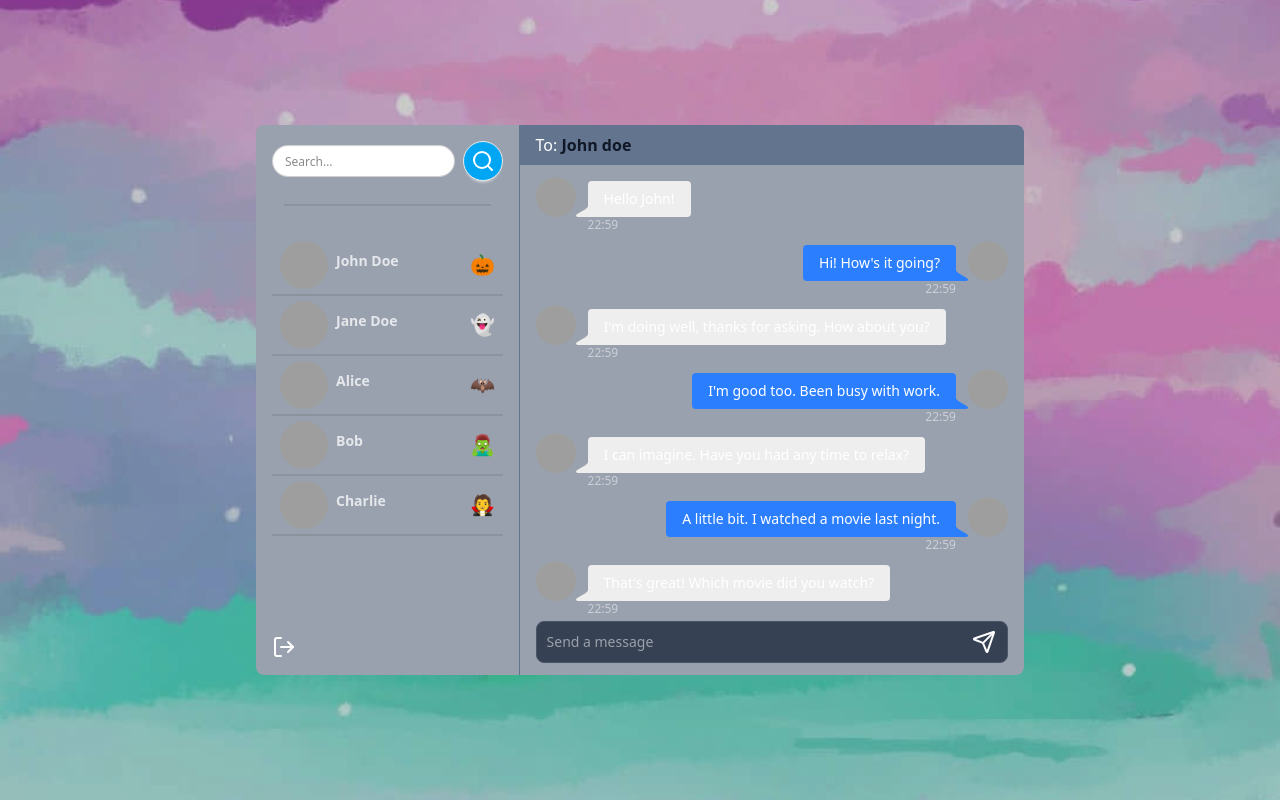
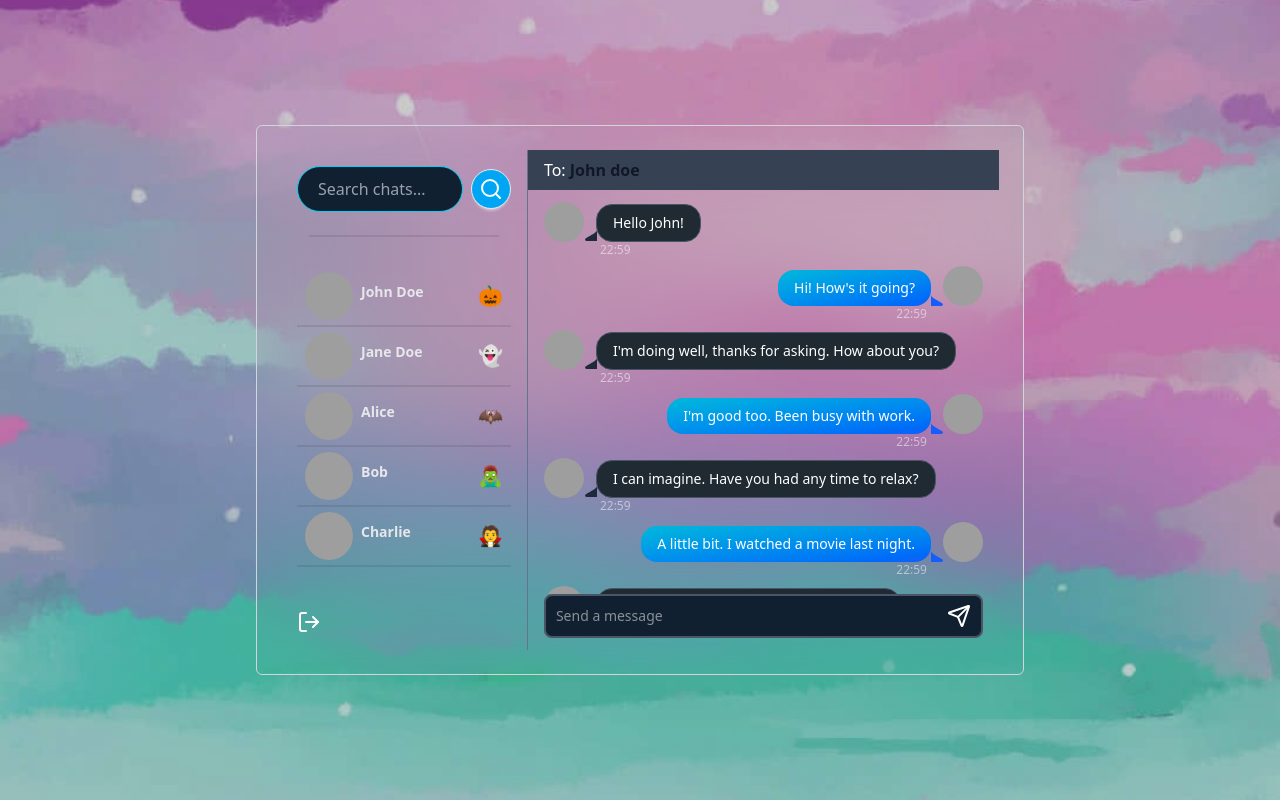
Before and after one commit to kuhelii/PERN-chat-app, a React (Vite) app in the folder frontend/: page / in a window 1280 px wide. Built offline with nearby package versions, Linux system fonts and the light colour scheme; grey boxes are pictures that could not be loaded.

Commit message:
feat: enhance message components with improved styling and avatars; update layout in login and signup pages

```diff
--- a/frontend/src/components/messages/Message.tsx
+++ b/frontend/src/components/messages/Message.tsx
@@ -1,21 +1,37 @@
 const Message = ({ message }: { message?: any }) => {
 	const fromMe = message.fromMe;
 	const chatClass = fromMe ? "chat-end" : "chat-start";
+
 	const img = fromMe
 		? "https://avatar.iran.liara.run/public/boy?username=johndoe"
 		: "https://avatar.iran.liara.run/public/boy?username=janedoe";
 
-	const bubbleBg = fromMe ? "bg-blue-500" : "";
+	const isFromMe = message.fromMe;
+
+	const bubbleBase =
+		"text-white text-sm md:text-md px-4 py-2 rounded-2xl max-w-xs md:max-w-md relative";
+
+	const bubbleStyles = isFromMe
+		? "bg-gradient-to-br from-cyan-500 to-blue-600 before:bg-blue-600"
+		: "bg-[#1f2a32] border border-gray-600 before:bg-[#1f2a38]";
+
 	return (
 		<div className={`chat ${chatClass}`}>
 			<div className='hidden md:block chat-image avatar'>
 				<div className='w-6 md:w-10 rounded-full'>
-					<img alt='Tailwind CSS chat bubble component' src={img} />
+					<img alt='User avatar' src={img} />
 				</div>
 			</div>
-			<p className={`chat-bubble text-white ${bubbleBg} text-sm md:text-md`}>{message.body}</p>
-			<span className='chat-footer opacity-50 text-xs flex gap-1 items-center text-white'>22:59</span>
+
+			<div className={`chat-bubble ${bubbleBase} ${bubbleStyles}`}>
+				{message.body}
+			</div>
+
+			<span className='chat-footer opacity-50 text-[10px] md:text-xs flex gap-1 items-center text-white px-1'>
+				22:59
+			</span>
 		</div>
 	);
 };
+
 export default Message;
--- a/frontend/src/components/messages/MessageContainer.tsx
+++ b/frontend/src/components/messages/MessageContainer.tsx
@@ -8,7 +8,7 @@ const MessageContainer = () => {
 		<div className='w-full flex flex-col'>
 			<>
 				{/* Header */}
-				<div className='bg-slate-500 px-4 py-2 mb-2'>
+				<div className='bg-gray-700 px-4 py-2 mb-2'>
 					<span className='label-text'>To:</span> <span className='text-gray-900 font-bold'>John doe</span>
 				</div>
 
--- a/frontend/src/components/messages/MessageInput.tsx
+++ b/frontend/src/components/messages/MessageInput.tsx
@@ -2,11 +2,11 @@ import { Send } from "lucide-react";
 
 const MessageInput = () => {
 	return (
-		<form className='px-4 mb-3 '>
+		<form className='px-4 mb-3'>
 			<div className='w-full relative'>
 				<input
 					type='text'
-					className='border text-sm rounded-lg block w-full p-2.5  bg-gray-700 border-gray-600 text-white'
+					className='border-2 text-sm rounded-lg block w-full p-2.5 bg-[#112030] border-gray-600 text-white transition-all duration-300 focus:border-cyan-400 hover:border-cyan-400 focus:outline-none'
 					placeholder='Send a message'
 				/>
 				<button type='submit' className='absolute inset-y-0 end-0 flex items-center pe-3'>
@@ -16,4 +16,5 @@ const MessageInput = () => {
 		</form>
 	);
 };
+
 export default MessageInput;
--- a/frontend/src/components/sidebar/SearchInput.tsx
+++ b/frontend/src/components/sidebar/SearchInput.tsx
@@ -2,16 +2,21 @@ import { Search } from "lucide-react";
 
 const SearchInput = () => {
 	return (
-		<form className='flex items-center gap-2'>
-			<input
-				type='text'
-				placeholder='Search…'
-				className='input-sm md:input input-bordered rounded-full sm:rounded-full w-full'
-			/>
+		<form className='flex items-center gap-2 w-full  mx-auto '>
+			<div className='relative w-full'>
+				<input
+					type='text'
+					placeholder='Search chats...'
+					className='w-full pl-5 pr-4 py-2.5 bg-[#112030] text-white placeholder-gray-400 rounded-full border border-cyan-400 focus:outline-none focus:ring-2 focus:ring-cyan-500 transition-all duration-300'
+				/>
+
+			</div>
+
 			<button type='submit' className='btn md:btn-md btn-sm btn-circle bg-sky-500 text-white  '>
 				<Search className='w-4 h-4 md:w-6 md:h-6 outline-none' />
 			</button>
 		</form>
 	);
 };
+
 export default SearchInput;
--- a/frontend/src/pages/Home.tsx
+++ b/frontend/src/pages/Home.tsx
@@ -3,7 +3,7 @@ import Sidebar from "../components/sidebar/Sidebar";
 
 const Home = () => {
 	return (
-		<div className='flex h-[80vh] w-full md:max-w-screen-md md:h-[550px] rounded-lg overflow-hidden bg-gray-400 bg-clip-padding backdrop-filter backdrop-blur-lg bg-opacity-0'>
+		<div className='flex h-[80vh] w-full md:max-w-screen-md md:h-[550px] p-6   bg-white-500 rounded-md bg-clip-padding backdrop-filter backdrop-blur-2xl bg-opacity-20 border border-gray-300'>
 			<Sidebar />
 			<MessageContainer />
 		</div>
--- a/frontend/src/pages/Login.tsx
+++ b/frontend/src/pages/Login.tsx
@@ -3,7 +3,7 @@ import { Link } from "react-router-dom";
 const Login = () => {
 	return (
 		<div className='flex flex-col items-center justify-center min-w-96 mx-auto'>
-			<div className='w-full p-6 rounded-lg shadow-md bg-gray-400 bg-clip-padding backdrop-filter backdrop-blur-lg bg-opacity-0'>
+			<div className='w-full p-6 h-full  bg-white-500 rounded-md bg-clip-padding backdrop-filter backdrop-blur-2xl bg-opacity-20 border border-gray-300'>
 				<h1 className='text-3xl font-semibold text-center text-gray-500 tracking-wide'>
 					Login
 					<span className='text-cyan-400 font-bold'> ChatApp</span>
--- a/frontend/src/pages/SignUp.tsx
+++ b/frontend/src/pages/SignUp.tsx
@@ -5,7 +5,7 @@ import GenderCheckbox from "../components/GenderCheckbox";
 const SignUp = () => {
 	return (
 		<div className='flex flex-col items-center justify-center min-w-96 mx-auto '>
-			<div className='w-full p-6 rounded-lg shadow-md bg-gray-400 bg-clip-padding backdrop-filter backdrop-blur-lg bg-opacity-0'>
+			<div className='w-full p-6 h-full  bg-white-00 rounded-md bg-clip-padding backdrop-filter backdrop-blur-2xl bg-opacity-20 border border-gray-300'>
 				<h1 className='text-3xl font-semibold text-center text-gray-500 tracking-wide'>
 					Sign Up <span className='text-cyan-400 font-bold'> ChatApp</span>
 				</h1>
```
